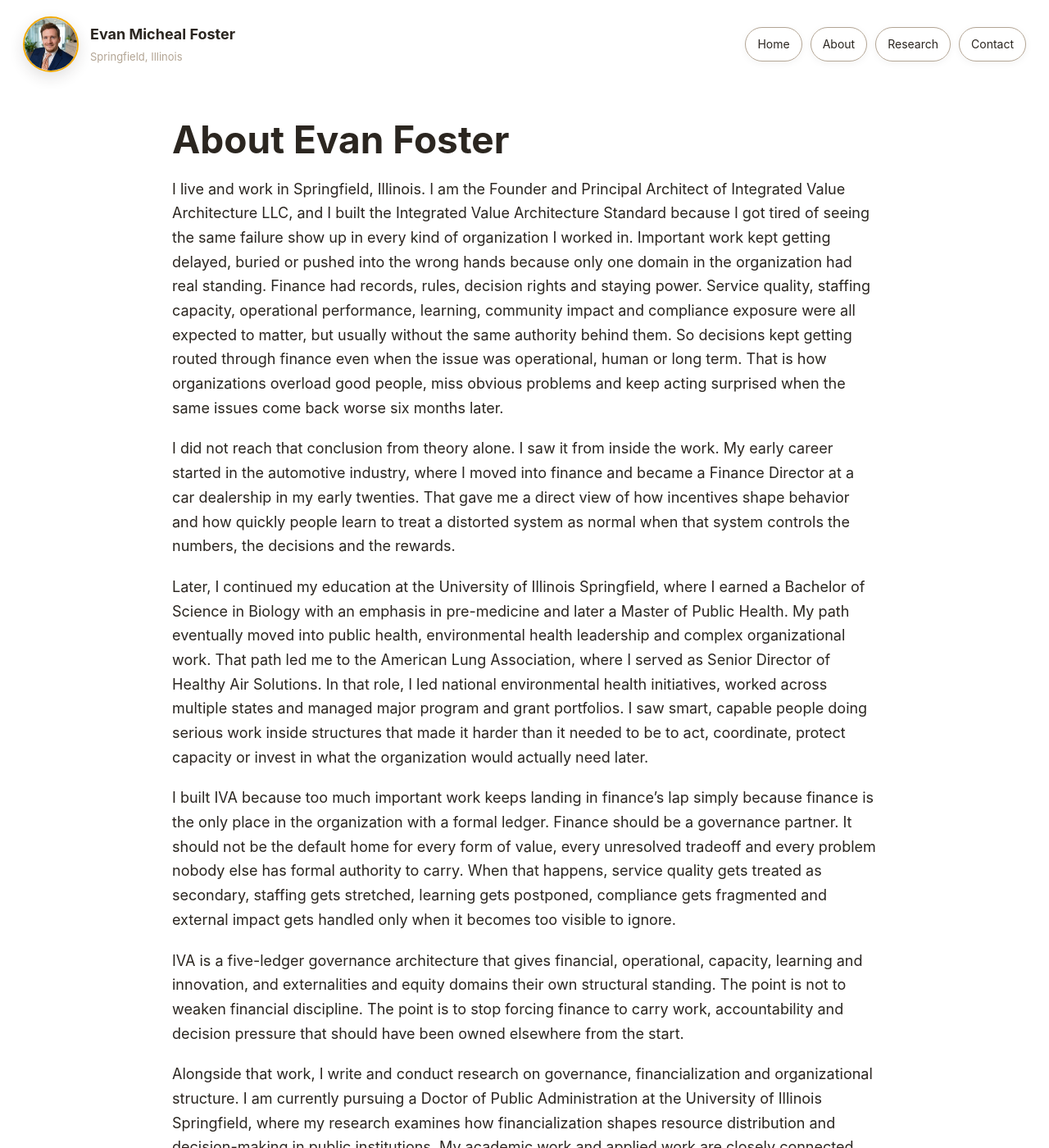
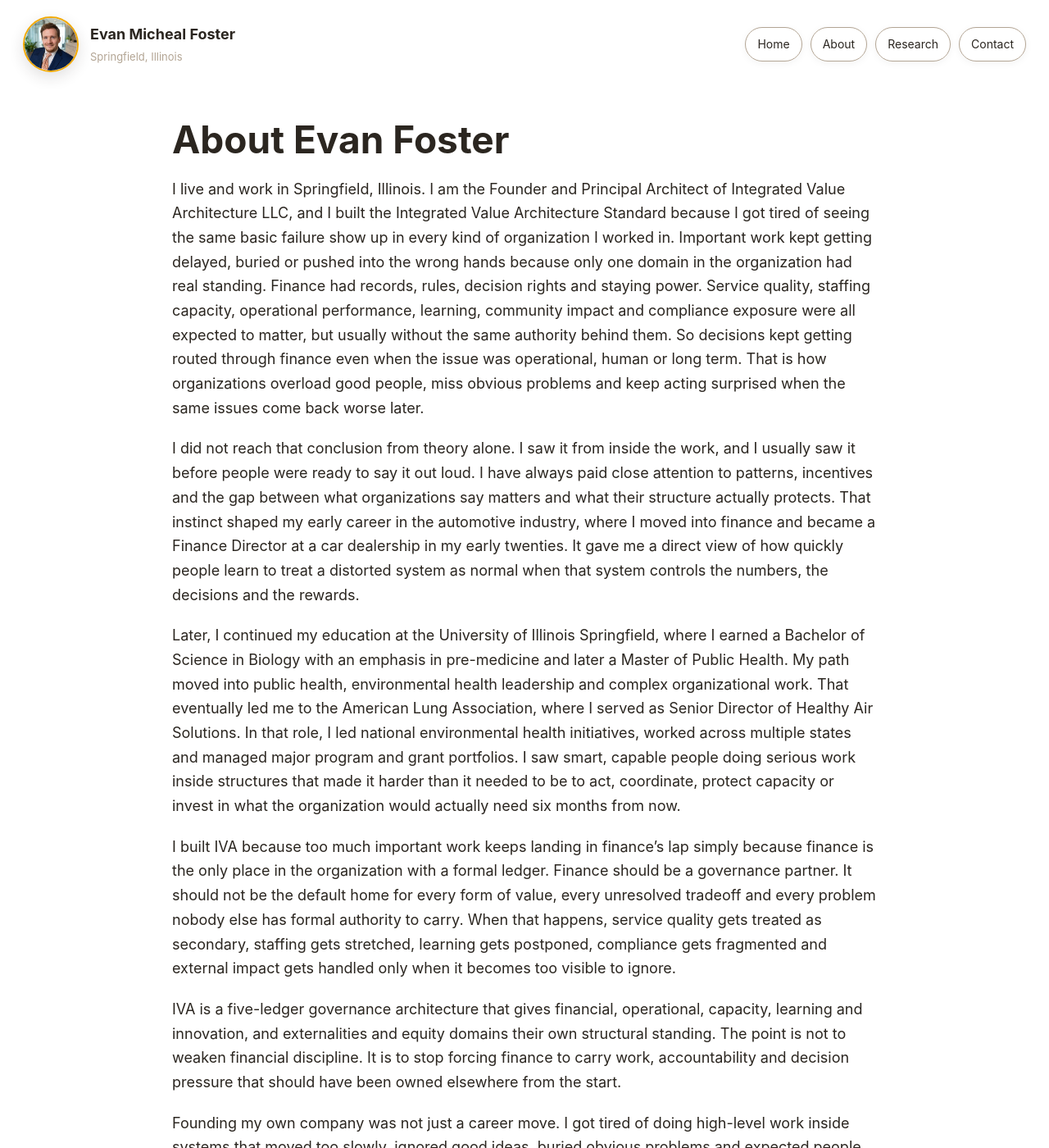
Before and after one commit to efost7873/evanmichealfoster.com, a Jekyll site: the page built from about.md, in a window 1280 px wide and 1400 px high. Shown: the whole window at 82% size. Built offline with Jekyll 4.4.1, drawn with Linux system fonts in a browser that asks for light colours; some of the changed text lies outside the part shown.

Commit message:
Revise content in about.md for improved clarity
Updated the description and various sections to enhance clarity and flow.

```diff
--- a/about.md
+++ b/about.md
@@ -2,23 +2,31 @@
 layout: default
 title: About Evan Foster | Founder of Integrated Value Architecture | Springfield, Illinois
 permalink: /about/
-description: Learn more about Evan Foster, a Springfield, Illinois-based researcher, writer and founder of Integrated Value Architecture, a governance architecture built to address financial dominance and structural failure in organizations.
+description: Learn more about Evan Foster, a Springfield, Illinois-based researcher, writer and founder of Integrated Value Architecture, which helps organizations stop routing every important decision through finance by default.
 ---
 
 # About Evan Foster
 
-I live and work in Springfield, Illinois. I am the Founder and Principal Architect of Integrated Value Architecture LLC, and I built the Integrated Value Architecture Standard because I got tired of seeing the same failure show up in every kind of organization I worked in. Important work kept getting delayed, buried or pushed into the wrong hands because only one domain in the organization had real standing. Finance had records, rules, decision rights and staying power. Service quality, staffing capacity, operational performance, learning, community impact and compliance exposure were all expected to matter, but usually without the same authority behind them. So decisions kept getting routed through finance even when the issue was operational, human or long term. That is how organizations overload good people, miss obvious problems and keep acting surprised when the same issues come back worse six months later.
+I live and work in Springfield, Illinois. I am the Founder and Principal Architect of Integrated Value Architecture LLC, and I built the Integrated Value Architecture Standard because I got tired of seeing the same basic failure show up in every kind of organization I worked in. Important work kept getting delayed, buried or pushed into the wrong hands because only one domain in the organization had real standing. Finance had records, rules, decision rights and staying power. Service quality, staffing capacity, operational performance, learning, community impact and compliance exposure were all expected to matter, but usually without the same authority behind them. So decisions kept getting routed through finance even when the issue was operational, human or long term. That is how organizations overload good people, miss obvious problems and keep acting surprised when the same issues come back worse later.
 
-I did not reach that conclusion from theory alone. I saw it from inside the work. My early career started in the automotive industry, where I moved into finance and became a Finance Director at a car dealership in my early twenties. That gave me a direct view of how incentives shape behavior and how quickly people learn to treat a distorted system as normal when that system controls the numbers, the decisions and the rewards.
+I did not reach that conclusion from theory alone. I saw it from inside the work, and I usually saw it before people were ready to say it out loud. I have always paid close attention to patterns, incentives and the gap between what organizations say matters and what their structure actually protects. That instinct shaped my early career in the automotive industry, where I moved into finance and became a Finance Director at a car dealership in my early twenties. It gave me a direct view of how quickly people learn to treat a distorted system as normal when that system controls the numbers, the decisions and the rewards.
 
-Later, I continued my education at the University of Illinois Springfield, where I earned a Bachelor of Science in Biology with an emphasis in pre-medicine and later a Master of Public Health. My path eventually moved into public health, environmental health leadership and complex organizational work. That path led me to the American Lung Association, where I served as Senior Director of Healthy Air Solutions. In that role, I led national environmental health initiatives, worked across multiple states and managed major program and grant portfolios. I saw smart, capable people doing serious work inside structures that made it harder than it needed to be to act, coordinate, protect capacity or invest in what the organization would actually need later.
+Later, I continued my education at the University of Illinois Springfield, where I earned a Bachelor of Science in Biology with an emphasis in pre-medicine and later a Master of Public Health. My path moved into public health, environmental health leadership and complex organizational work. That eventually led me to the American Lung Association, where I served as Senior Director of Healthy Air Solutions. In that role, I led national environmental health initiatives, worked across multiple states and managed major program and grant portfolios. I saw smart, capable people doing serious work inside structures that made it harder than it needed to be to act, coordinate, protect capacity or invest in what the organization would actually need six months from now.
 
 I built IVA because too much important work keeps landing in finance’s lap simply because finance is the only place in the organization with a formal ledger. Finance should be a governance partner. It should not be the default home for every form of value, every unresolved tradeoff and every problem nobody else has formal authority to carry. When that happens, service quality gets treated as secondary, staffing gets stretched, learning gets postponed, compliance gets fragmented and external impact gets handled only when it becomes too visible to ignore.
 
-IVA is a five-ledger governance architecture that gives financial, operational, capacity, learning and innovation, and externalities and equity domains their own structural standing. The point is not to weaken financial discipline. The point is to stop forcing finance to carry work, accountability and decision pressure that should have been owned elsewhere from the start.
+IVA is a five-ledger governance architecture that gives financial, operational, capacity, learning and innovation, and externalities and equity domains their own structural standing. The point is not to weaken financial discipline. It is to stop forcing finance to carry work, accountability and decision pressure that should have been owned elsewhere from the start.
+
+Founding my own company was not just a career move. I got tired of doing high-level work inside systems that moved too slowly, ignored good ideas, buried obvious problems and expected people to keep carrying more without ever fixing the structure underneath them. I wanted to build something real, on purpose, and I wanted the freedom to build it with my own judgment intact.
+
+My work is professional, but it is personal too. I am a husband and father, and my family is a central reason I do this work. I care about building something that matters, but I also care about building a life that is stable, grounded and worth living. That has changed the way I think about time, risk, work and what a serious life is supposed to add up to. I care about work that holds up under real pressure because real people have to live inside the consequences when it does not.
+
+Place matters to me for the same reason. I grew up in Illinois, and Oregon, Illinois has remained one of the most important places in my life. It is where I got married, and it represents peace to me in a way very few places do. It reminds me that life does not have to be built around noise, drift or institutional theater. Structure stops being abstract pretty quickly once people have to live inside what it produces.
+
+I was also raised in the LDS Church. I am less active than I once was, but that background still shaped the way I think about responsibility, institutional life, continuity and the obligations people carry to each other over time.
 
 Alongside that work, I write and conduct research on governance, financialization and organizational structure. I am currently pursuing a Doctor of Public Administration at the University of Illinois Springfield, where my research examines how financialization shapes resource distribution and decision-making in public institutions. My academic work and applied work are closely connected. One helps explain the pattern. The other is built to solve it.
 
-My work is for organizations that are tired of watching decisions stall, overload spread and important work get treated like it matters right up until nobody has real authority to protect it. I continue to live and work in [Springfield, Illinois](/springfield/) while developing [Integrated Value Architecture](https://integratedvaluearchitecture.com), writing, conducting research and building governance architecture that helps organizations stop burying what they actually depend on.
+I do this work for organizations that are tired of watching decisions slow down, work pile up and the things they say matter keep losing out because nobody has real authority to hold onto them. I continue to live and work in [Springfield, Illinois](/springfield/) while developing [Integrated Value Architecture](https://integratedvaluearchitecture.com), writing, conducting research and building governance architecture that helps organizations stop burying what they actually depend on.
 
 More focused information about my professional background is available on the [Evan Foster Springfield, Illinois](/evan-foster-springfield-il/) page. Research, publications and related work are available on the [Research](/research/) page.
```
